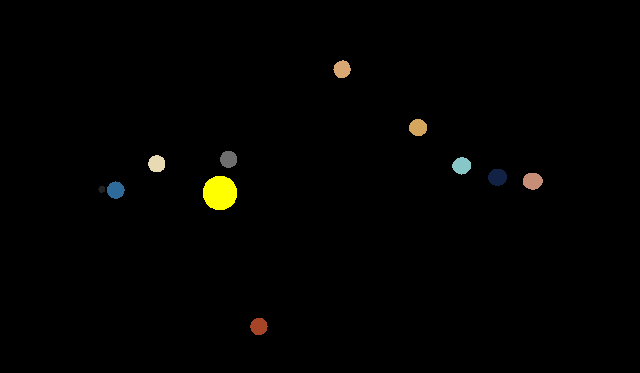
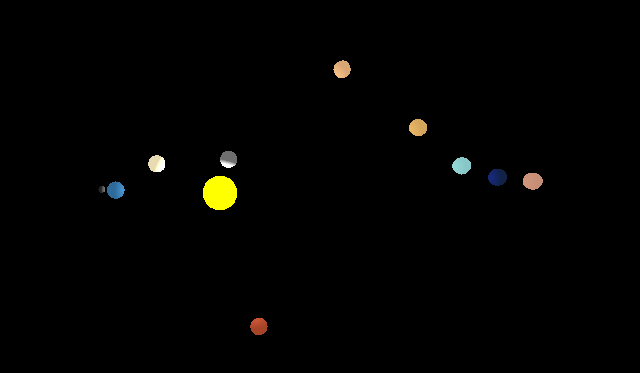
Before and after one commit to spicalous/space-viz, a Vue app: page / in a window 1280 px wide. Shown: the part 207-580 px from the top of the page, without its empty margins (420-1060 px from the left). Built offline with nearby package versions, Linux system fonts and the light colour scheme; the HTML template or start-up script is replaced by a standard one.

Commit message:
introduce main container to wrap CanvasContainer and DebugContainer

```diff
--- a/src/App.vue
+++ b/src/App.vue
@@ -1,15 +1,13 @@
 <script setup lang="ts">
   import { ref } from 'vue';
   import WebGL from 'three/addons/capabilities/WebGL.js';
-  import CanvasContainer from './components/CanvasContainer.vue';
+  import MainContainer from './components/MainContainer.vue';
 
   const isWebGL2Available = ref(WebGL.isWebGL2Available());
 </script>
 
 <template>
-  <main v-if="isWebGL2Available">
-    <CanvasContainer msg="You did it!" />
-  </main>
+  <MainContainer v-if="isWebGL2Available" />
   <main v-else>
     <p>Looks like your device doesn't support WebGL 2</p>
   </main>
--- a/src/components/CanvasContainer.vue
+++ b/src/components/CanvasContainer.vue
@@ -118,8 +118,9 @@
     earth.addToOrbit(moon, 39343);
     moon.setX(8);
 
-    const intensity = 3;
-    const light = new THREE.PointLight(0xFFFFFF, intensity);
+    const intensity = 10000;
+    const distance = 5000;
+    const light = new THREE.PointLight(0xFFFFFF, intensity, distance);
     scene.add(light);
     return scene;
   }
--- /dev/null
+++ b/src/components/DebugContainer.vue
@@ -0,0 +1,9 @@
+<script setup lang="ts">
+</script>
+
+<template>
+  <div></div>
+</template>
+
+<style scoped>
+</style>
--- /dev/null
+++ b/src/components/MainContainer.vue
@@ -0,0 +1,14 @@
+<script setup lang="ts">
+  import CanvasContainer from './CanvasContainer.vue';
+  import DebugContainer from './DebugContainer.vue';
+</script>
+
+<template>
+  <main>
+    <CanvasContainer />
+    <DebugContainer />
+  </main>
+</template>
+
+<style scoped>
+</style>
```
